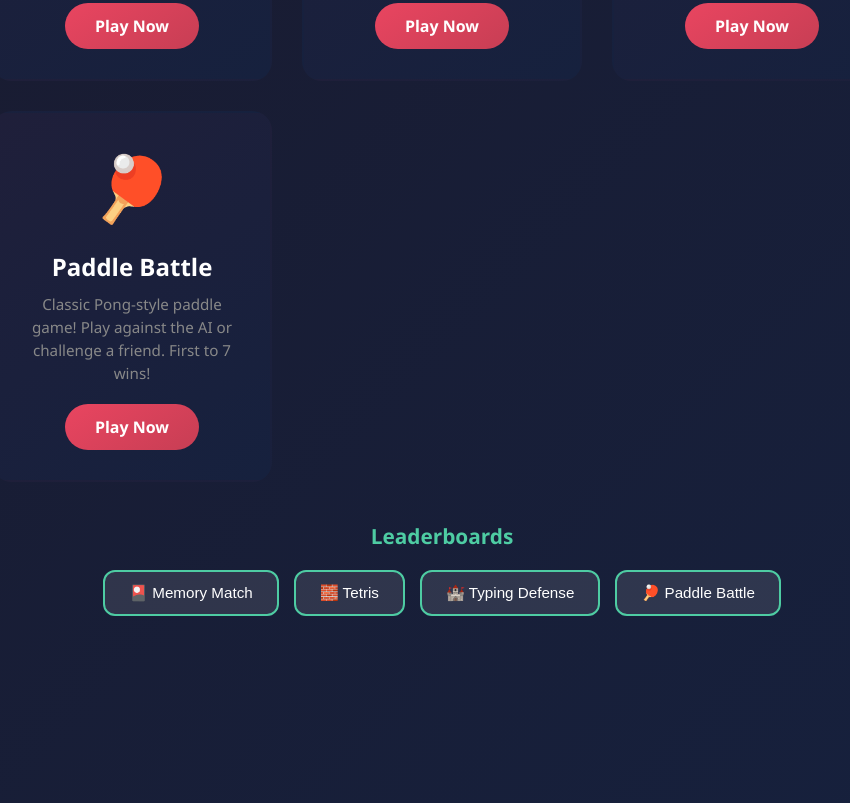
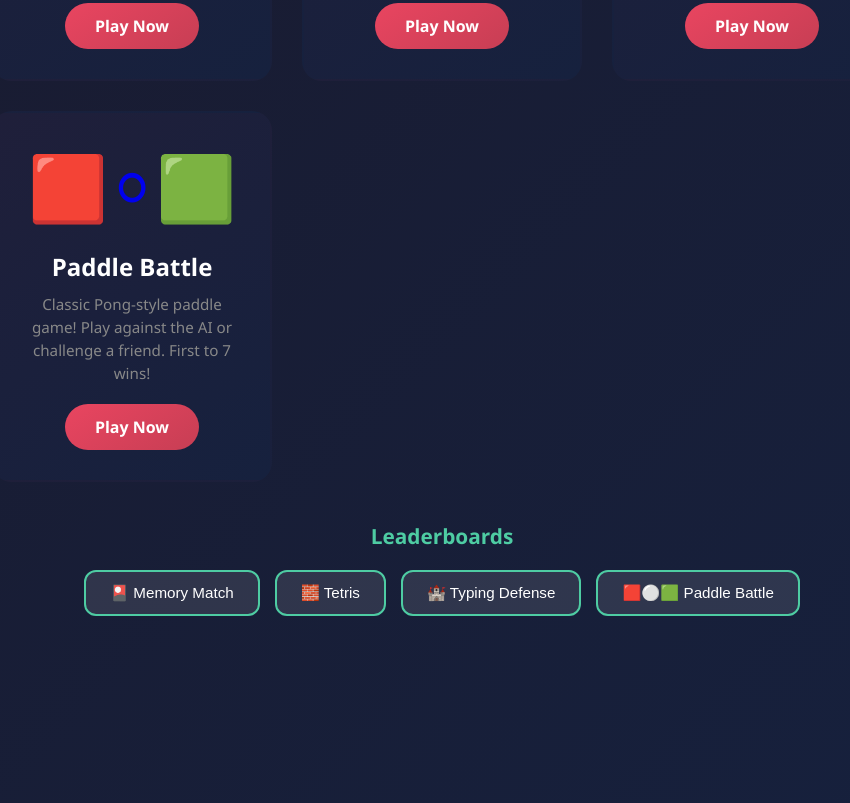
Before and after one commit to lojul/minigame, a website: page index.html in a window 1280 px wide. Shown: the part 462-1265 px from the top of the page, without its empty margins (198-1048 px from the left). Drawn offline with nearby package versions, Linux system fonts and the light colour scheme.

Commit message:
Change Paddle Battle icon to 🟥⚪🟩
Co-Authored-By: Claude Sonnet 4.5 <noreply@anthropic.com>

```diff
--- a/index.html
+++ b/index.html
@@ -310,7 +310,7 @@
         </a>
 
         <a href="games/table-tennis.html" class="game-card">
-            <span class="game-icon">🏓</span>
+            <span class="game-icon">🟥⚪🟩</span>
             <h2>Paddle Battle</h2>
             <p>Classic Pong-style paddle game! Play against the AI or challenge a friend. First to 7 wins!</p>
             <span class="play-btn">Play Now</span>
@@ -323,7 +323,7 @@
             <button class="score-btn" data-game="memory_match">🎴 Memory Match</button>
             <button class="score-btn" data-game="tetris">🧱 Tetris</button>
             <button class="score-btn" data-game="typing_defense">🏰 Typing Defense</button>
-            <button class="score-btn" data-game="table_tennis">🏓 Paddle Battle</button>
+            <button class="score-btn" data-game="table_tennis">🟥⚪🟩 Paddle Battle</button>
         </div>
     </div>
 
```
Also changed, not shown: games/table-tennis.html (+2 -2 lines).
